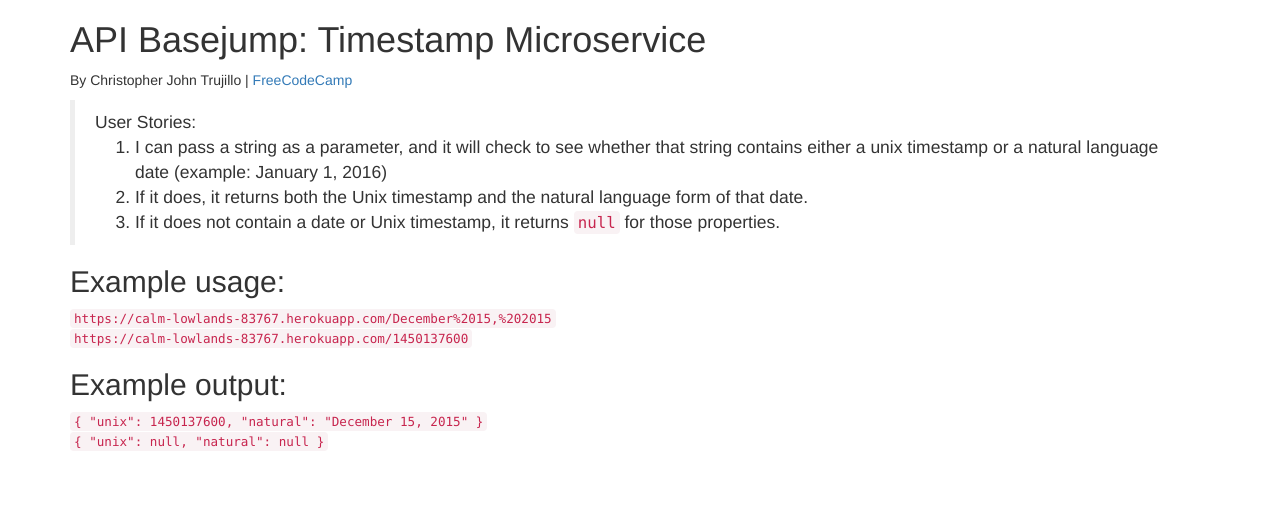
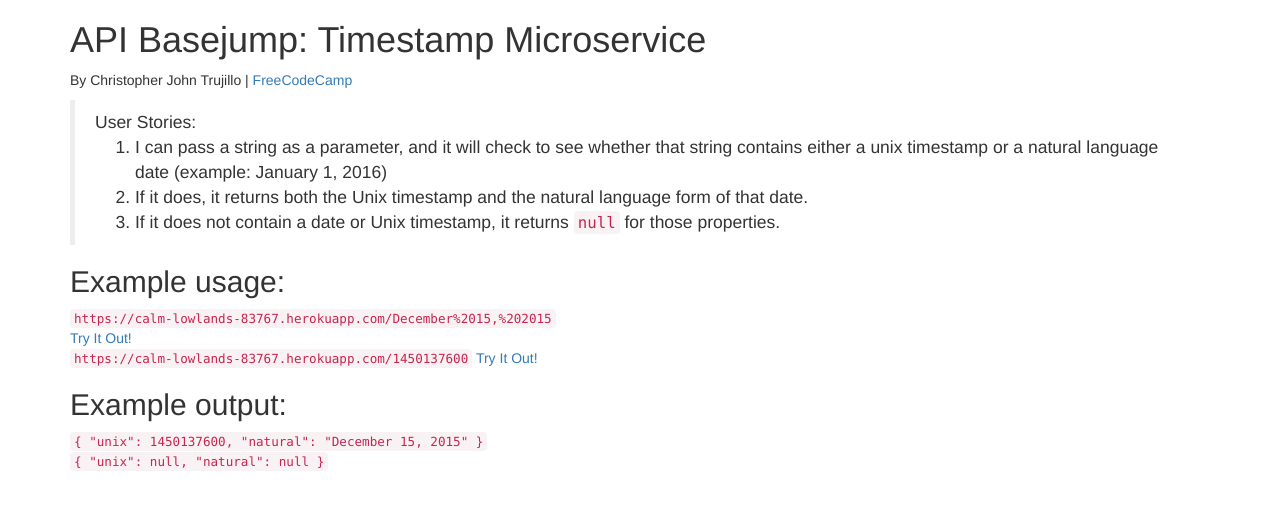
Before and after one commit to GEOAT-OC-26/timestamp, a website: page client/index.html in a window 1280 px wide. Drawn offline with nearby package versions, Linux system fonts and the light colour scheme.

Commit message:
index links

```diff
--- a/client/index.html
+++ b/client/index.html
@@ -22,7 +22,9 @@
     </blockquote>
     <h2>Example usage:</h2>
     <code>https://calm-lowlands-83767.herokuapp.com/December%2015,%202015</code><br>
+    <a href="https://calm-lowlands-83767.herokuapp.com/December%2015,%202015">Try It Out!</a><br>
     <code>https://calm-lowlands-83767.herokuapp.com/1450137600</code>
+    <a href="https://calm-lowlands-83767.herokuapp.com/1450137600">Try It Out!</a><br>
     <h2>Example output:</h2>
     <code>{ "unix": 1450137600, "natural": "December 15, 2015" }</code><br>
     <code>{ "unix": null, "natural": null }</code>
```
